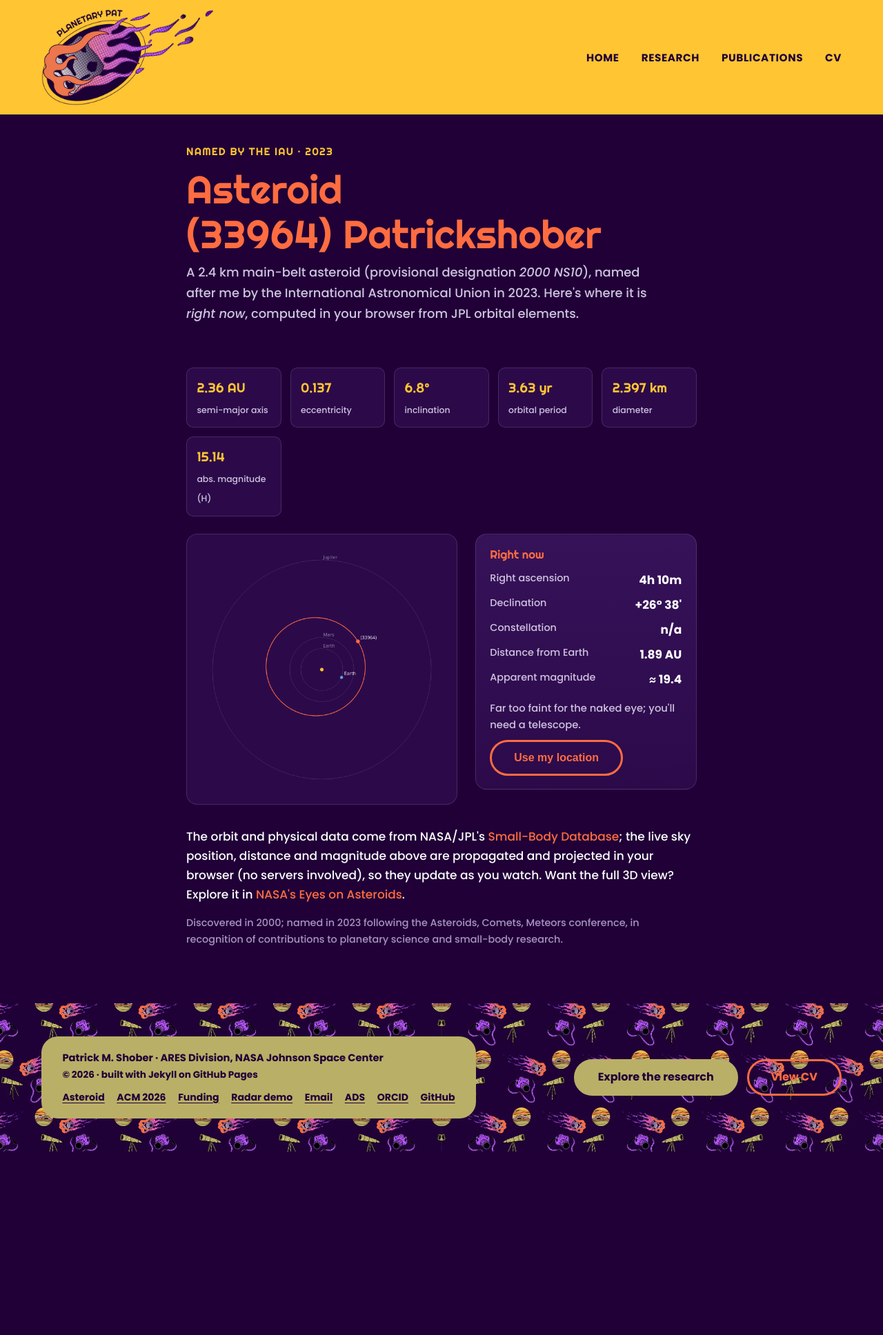
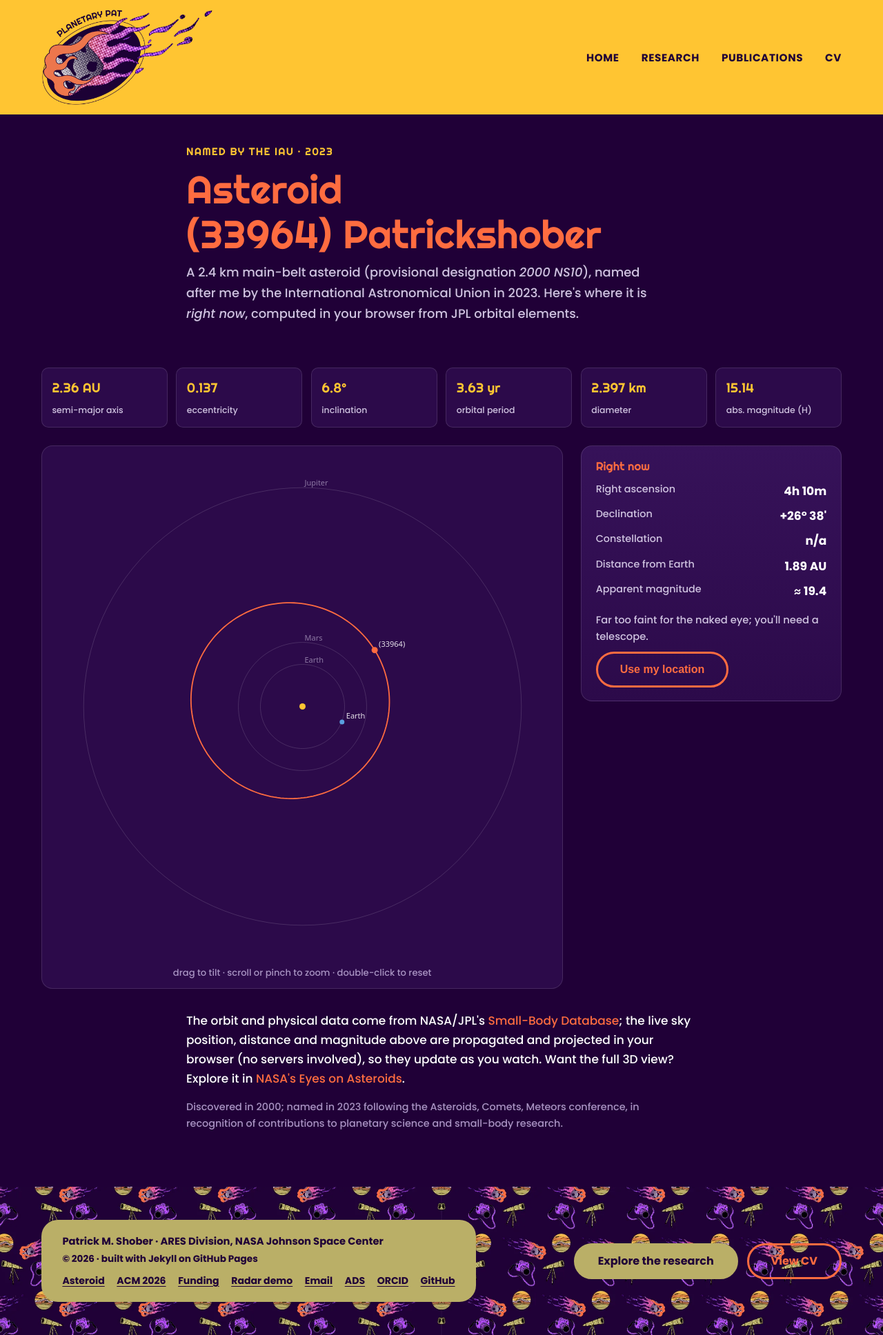
Before and after one commit to pshober/pshober.github.io, a Jekyll site: the page built from asteroid.md, in a window 1280 px wide. Shown: the whole page at 69% size. Built offline with Jekyll 4.4.1, drawn with Linux system fonts in a browser that asks for light colours; before the commit the page ends 1670 px from its top, so only the background shows below that; part of the change alters nothing that is shown.

Commit message:
Interactive 3D orbit diagram, floating "My asteroid" badge, readable logo
- asteroid.js: orbit diagram is now interactive — drag to tilt from
  top-down to edge-on (the 6.8° inclination becomes visible), scroll or
  pinch to zoom, double-click to reset; canvas sizes to its container and
  the diagram section breaks out of the narrow column (~2x larger).
  (JPL's embeddable viewers were unreachable/unverifiable, so the
  interactivity is built into our own client-side diagram.)
- Floating "My asteroid" badge on every page except /asteroid/ itself:
  a second halftone planet disc extracted from the mockup PDF + yellow
  pill label, bottom-right, hidden in print.
- Homepage-only hero-scale logo (215px) so "Planetary Pat" is readable;
  other pages keep 140px.

Co-Authored-By: Claude Fable 5 <noreply@anthropic.com>

```diff
--- a/_includes/header.html
+++ b/_includes/header.html
@@ -1,7 +1,7 @@
 {% assign url = page.url %}
 <header class="site-header">
   <nav class="nav container" aria-label="Primary">
-    <a class="nav__brand" href="{{ '/' | relative_url }}">
+    <a class="nav__brand{% if url == '/' %} nav__brand--home{% endif %}" href="{{ '/' | relative_url }}">
       <img src="{{ '/assets/img/brand/logo-purple.webp' | relative_url }}?v={{ site.time | date: '%s' }}"
            alt="Planetary Pat — Patrick M. Shober, home" width="250" height="140">
     </a>
--- a/_layouts/default.html
+++ b/_layouts/default.html
@@ -12,6 +12,14 @@
     {{ content }}
   </main>
 
+  {% unless page.url == '/asteroid/' %}
+  <a class="asteroid-fab" href="{{ '/asteroid/' | relative_url }}"
+     title="Where is asteroid (33964) Patrickshober right now?">
+    <img src="{{ '/assets/img/brand/icon-asteroid.webp' | relative_url }}" alt="" width="216" height="224">
+    <span>My asteroid</span>
+  </a>
+  {% endunless %}
+
   {% include footer.html %}
 
   <script src="{{ '/assets/js/starfield.js' | relative_url }}" defer></script>
--- a/_sass/_components.scss
+++ b/_sass/_components.scss
@@ -253,6 +253,37 @@
   font-size: 1.8rem; color: #fff; background: none; border: 0; cursor: pointer; line-height: 1;
 }
 
+// ── Floating "My asteroid" badge ─────────────────────────────────────────────
+.asteroid-fab {
+  position: fixed;
+  right: 1.1rem;
+  bottom: 1.1rem;
+  z-index: 60;
+  display: flex;
+  flex-direction: column;
+  align-items: center;
+  gap: 0.3rem;
+  filter: drop-shadow(0 6px 14px rgba(10, 0, 20, 0.55));
+  transition: transform 0.15s ease;
+}
+.asteroid-fab img { width: 64px; height: auto; }
+.asteroid-fab span {
+  background: var(--yellow);
+  color: var(--accent-ink);
+  font-weight: 700;
+  font-size: 0.7rem;
+  letter-spacing: 0.03em;
+  text-transform: uppercase;
+  padding: 0.22rem 0.65rem;
+  border-radius: 999px;
+  white-space: nowrap;
+}
+.asteroid-fab:hover { transform: translateY(-3px); text-decoration: none; }
+@media (max-width: $bp-md) {
+  .asteroid-fab { right: 0.7rem; bottom: 0.7rem; }
+  .asteroid-fab img { width: 46px; }
+}
+
 // ── Page header ──────────────────────────────────────────────────────────────
 .page-head { padding: 2.6rem 0 1.4rem; }
 .page-head h1 { margin-bottom: 0.5rem; }
@@ -332,8 +363,9 @@
 .fig--portrait { max-width: 430px; margin-left: auto; margin-right: auto; }
 
 // ── Asteroid page ────────────────────────────────────────────────────────────
-.ast-grid { display: grid; grid-template-columns: 1.1fr 0.9fr; gap: 1.6rem; align-items: start; }
+.ast-grid { display: grid; grid-template-columns: 1.5fr 0.75fr; gap: 1.6rem; align-items: start; margin-top: 1.6rem; }
 .ast-canvas-wrap { background: var(--surface); border: 1px solid var(--border); border-radius: var(--radius); padding: 0.6rem; }
+.ast-hint { color: var(--faint); font-size: 0.82rem; text-align: center; margin: 0.5rem 0 0.1rem; }
 #orbit { width: 100%; height: auto; display: block; }
 .ast-now { background: linear-gradient(180deg, var(--surface-2), var(--surface)); border: 1px solid var(--border); border-radius: var(--radius); padding: 1.2rem 1.3rem; }
 .ast-now h2 { font-size: 1.05rem; margin: 0 0 0.8rem; }
--- a/_sass/_layout.scss
+++ b/_sass/_layout.scss
@@ -35,6 +35,8 @@ main { display: block; }
 
 .nav__brand { display: inline-flex; align-items: center; }
 .nav__brand img { display: block; height: 140px; width: auto; }
+// Homepage: hero-scale logo — big enough to read the curved "Planetary Pat"
+.nav__brand--home img { height: 215px; }
 .nav__brand:hover { text-decoration: none; }
 
 .nav__links {
--- a/_sass/_responsive.scss
+++ b/_sass/_responsive.scss
@@ -12,6 +12,7 @@
 
   .nav { flex-wrap: wrap; min-height: 0; padding-top: 0.6rem; padding-bottom: 0.6rem; justify-content: center; row-gap: 0.2rem; }
   .nav__brand img { height: 84px; }
+  .nav__brand--home img { height: 120px; }
   .nav__links { gap: 1rem; justify-content: center; }
   .nav__links a { font-size: 0.8rem; }
 
@@ -35,7 +36,7 @@
 
 // ── Print (helps if anyone prints the CV / funding pages) ────────────────────
 @media print {
-  #starfield, .site-header, .site-footer, .cv-toolbar, .skip-link { display: none !important; }
+  #starfield, .site-header, .site-footer, .cv-toolbar, .skip-link, .asteroid-fab { display: none !important; }
   body { background: #fff; color: #000; }
   a { color: #000; text-decoration: underline; }
   .capsule__body { background: #fff; }
--- a/assets/js/asteroid.js
+++ b/assets/js/asteroid.js
@@ -1,6 +1,7 @@
 /* (33964) Patrickshober: compute the asteroid's current heliocentric position
    from baked JPL elements, derive its geocentric sky position + apparent
-   magnitude, and draw a top-down orbit diagram. All client-side; no API calls.
+   magnitude, and draw an interactive 3D orbit diagram (drag to tilt,
+   scroll/pinch to zoom). All client-side; no API calls.
    astronomy-engine (if loaded) is used only for the constellation name. */
 (function () {
   "use strict";
@@ -138,53 +139,132 @@
     });
   } else if (locBtn) { locBtn.style.display = "none"; }
 
-  // ── orbit diagram ───────────────────────────────────────────────────────────
-  function drawOrbit() {
+  // ── interactive orbit diagram (drag to tilt, scroll/pinch to zoom) ─────────
+  (function () {
     var cv = document.getElementById("orbit");
     if (!cv || !cv.getContext) return;
-    var dpr = Math.min(window.devicePixelRatio || 1, 2), S = 600;
-    cv.width = S * dpr; cv.height = S * dpr;
-    var ctx = cv.getContext("2d"); ctx.scale(dpr, dpr);
-    var cx = S / 2, cy = S / 2, maxAU = 5.6, k = (S / 2 - 24) / maxAU;
-    function px(x, y) { return [cx + x * k, cy - y * k]; }
+    var ctx = cv.getContext("2d");
+    var dpr = Math.min(window.devicePixelRatio || 1, 2);
+    var HOME = { az: 0, tilt: Math.PI / 2, zoom: 1 };
+    var view = { az: HOME.az, tilt: HOME.tilt, zoom: HOME.zoom };
 
-    ctx.clearRect(0, 0, S, S);
-    // reference planet orbits (circular approximation)
-    [["Earth", 1.0, "#3b6ea5"], ["Mars", 1.524, "#a5532f"], ["Jupiter", 5.203, "#7a6b45"]]
-      .forEach(function (p) {
-        ctx.beginPath(); ctx.arc(cx, cy, p[1] * k, 0, 2 * Math.PI);
-        ctx.strokeStyle = "rgba(255,255,255,0.14)"; ctx.lineWidth = 1; ctx.stroke();
+    // Precompute the asteroid's orbit path in 3D ecliptic coordinates (AU).
+    var path = [];
+    (function () {
+      var a = el.a_au, e = el.e;
+      var w = el.w_deg * D2R, om = el.om_deg * D2R, inc = el.i_deg * D2R;
+      for (var nu = 0; nu <= 360; nu += 2) {
+        var rr = a * (1 - e * e) / (1 + e * Math.cos(nu * D2R));
+        var u = w + nu * D2R;
+        path.push({
+          x: rr * (Math.cos(om) * Math.cos(u) - Math.sin(om) * Math.sin(u) * Math.cos(inc)),
+          y: rr * (Math.sin(om) * Math.cos(u) + Math.cos(om) * Math.sin(u) * Math.cos(inc)),
+          z: rr * Math.sin(u) * Math.sin(inc)
+        });
+      }
+    })();
+
+    var S = 600, cx = 300, cy = 300, k = 1;
+    // Orthographic projection: yaw around the ecliptic pole, then tilt.
+    // tilt = π/2 → classic top-down; tilt → 0 → edge-on (inclination visible).
+    function project(p) {
+      var ca = Math.cos(view.az), sa = Math.sin(view.az);
+      var x1 = p.x * ca - p.y * sa, y1 = p.x * sa + p.y * ca;
+      var sy = y1 * Math.sin(view.tilt) + p.z * Math.cos(view.tilt);
+      return [cx + x1 * k, cy - sy * k];
+    }
+    function circle3(aAU, label) {
+      ctx.beginPath();
+      for (var t = 0; t <= 360; t += 3) {
+        var pt = project({ x: aAU * Math.cos(t * D2R), y: aAU * Math.sin(t * D2R), z: 0 });
+        if (t === 0) ctx.moveTo(pt[0], pt[1]); else ctx.lineTo(pt[0], pt[1]);
+      }
+      ctx.closePath();
+      ctx.strokeStyle = "rgba(255,255,255,0.14)"; ctx.lineWidth = 1; ctx.stroke();
+      if (label) {
+        var lp = project({ x: 0, y: aAU, z: 0 });
         ctx.fillStyle = "rgba(207,195,224,0.6)"; ctx.font = "11px system-ui";
-        ctx.fillText(p[0], cx + 3, cy - p[1] * k - 3);
+        ctx.fillText(label, lp[0] + 3, lp[1] - 3);
+      }
+    }
+    function dot(p, r, color, label) {
+      ctx.beginPath(); ctx.arc(p[0], p[1], r, 0, 2 * Math.PI); ctx.fillStyle = color; ctx.fill();
+      if (label) {
+        ctx.fillStyle = "rgba(255,255,255,0.88)"; ctx.font = "11px system-ui";
+        ctx.fillText(label, p[0] + 6, p[1] - 5);
+      }
+    }
+    function drawOrbit() {
+      S = cv.clientWidth || 600; cx = S / 2; cy = S / 2;
+      cv.width = Math.round(S * dpr); cv.height = Math.round(S * dpr);
+      ctx.setTransform(dpr, 0, 0, dpr, 0, 0);
+      k = ((S / 2 - 26) / 5.6) * view.zoom;
+      ctx.clearRect(0, 0, S, S);
+      [["Earth", 1.0], ["Mars", 1.524], ["Jupiter", 5.203]].forEach(function (p) {
+        circle3(p[1], p[0]);
       });
-    // asteroid orbit (projected to ecliptic x-y)
-    ctx.beginPath();
-    for (var nu = 0; nu <= 360; nu += 2) {
-      var a = el.a_au, e = el.e, rr = a * (1 - e * e) / (1 + e * Math.cos(nu * D2R));
-      var u = (el.w_deg + nu) * D2R, om = el.om_deg * D2R, inc = el.i_deg * D2R;
-      var x = rr * (Math.cos(om) * Math.cos(u) - Math.sin(om) * Math.sin(u) * Math.cos(inc));
-      var y = rr * (Math.sin(om) * Math.cos(u) + Math.cos(om) * Math.sin(u) * Math.cos(inc));
-      var pt = px(x, y); nu === 0 ? ctx.moveTo(pt[0], pt[1]) : ctx.lineTo(pt[0], pt[1]);
+      ctx.beginPath();
+      for (var i = 0; i < path.length; i++) {
+        var pt = project(path[i]);
+        if (i === 0) ctx.moveTo(pt[0], pt[1]); else ctx.lineTo(pt[0], pt[1]);
+      }
+      ctx.closePath(); ctx.strokeStyle = "#ff6c40"; ctx.lineWidth = 1.8; ctx.stroke();
+      var jd = nowJD();
+      dot(project({ x: 0, y: 0, z: 0 }), 4.5, "#ffc532");
+      dot(project(earthEcliptic(jd)), 3.5, "#5aa0e0", "Earth");
+      dot(project(astEcliptic(jd)), 4.5, "#ff6c40", "(33964)");
     }
-    ctx.closePath(); ctx.strokeStyle = "#ff6c40"; ctx.lineWidth = 1.6; ctx.stroke();
 
-    // Sun
-    var jd = nowJD();
-    ctx.beginPath(); ctx.arc(cx, cy, 4, 0, 2 * Math.PI); ctx.fillStyle = "#ffc532"; ctx.fill();
-    // current Earth
-    var ea = earthEcliptic(jd), ep = px(ea.x, ea.y);
-    dot(ctx, ep, 3.5, "#5aa0e0", "Earth");
-    // current asteroid
-    var as = astEcliptic(jd), ap = px(as.x, as.y);
-    dot(ctx, ap, 4.5, "#ff6c40", "(33964)");
-  }
-  function dot(ctx, p, r, color, label) {
-    ctx.beginPath(); ctx.arc(p[0], p[1], r, 0, 2 * Math.PI); ctx.fillStyle = color; ctx.fill();
-    ctx.fillStyle = "rgba(255,255,255,0.88)"; ctx.font = "11px system-ui";
-    ctx.fillText(label, p[0] + 6, p[1] - 5);
-  }
+    // Interactions. touch-action none so pointer events own the gestures.
+    cv.style.touchAction = "none";
+    cv.style.cursor = "grab";
+    var pointers = {}, lastPinch = null;
+    cv.addEventListener("pointerdown", function (e) {
+      pointers[e.pointerId] = [e.clientX, e.clientY];
+      cv.setPointerCapture(e.pointerId);
+      cv.style.cursor = "grabbing";
+    });
+    cv.addEventListener("pointermove", function (e) {
+      if (!pointers[e.pointerId]) return;
+      var ids = Object.keys(pointers);
+      if (ids.length === 2) {           // pinch zoom
+        pointers[e.pointerId] = [e.clientX, e.clientY];
+        var a = pointers[ids[0]], b = pointers[ids[1]];
+        var dist = Math.hypot(a[0] - b[0], a[1] - b[1]);
+        if (lastPinch) {
+          view.zoom = Math.max(0.5, Math.min(5, view.zoom * dist / lastPinch));
+          drawOrbit();
+        }
+        lastPinch = dist;
+        return;
+      }
+      var prev = pointers[e.pointerId];
+      pointers[e.pointerId] = [e.clientX, e.clientY];
+      view.az += (e.clientX - prev[0]) * 0.008;
+      view.tilt = Math.max(0.12, Math.min(Math.PI / 2, view.tilt + (e.clientY - prev[1]) * 0.008));
+      drawOrbit();
+    });
+    function endPointer(e) { delete pointers[e.pointerId]; lastPinch = null; cv.style.cursor = "grab"; }
+    cv.addEventListener("pointerup", endPointer);
+    cv.addEventListener("pointercancel", endPointer);
+    cv.addEventListener("wheel", function (e) {
+      e.preventDefault();
+      view.zoom = Math.max(0.5, Math.min(5, view.zoom * (e.deltaY < 0 ? 1.12 : 0.89)));
+      drawOrbit();
+    }, { passive: false });
+    cv.addEventListener("dblclick", function () {
+      view.az = HOME.az; view.tilt = HOME.tilt; view.zoom = HOME.zoom;
+      drawOrbit();
+    });
+    var rt = null;
+    window.addEventListener("resize", function () {
+      clearTimeout(rt); rt = setTimeout(drawOrbit, 150);
+    });
+
+    drawOrbit();
+    setInterval(drawOrbit, 60000);      // keep current positions moving
+  })();
 
   update();
-  drawOrbit();
   setInterval(update, 60000); // refresh the live panel each minute
 })();
--- a/asteroid.md
+++ b/asteroid.md
@@ -13,7 +13,9 @@ description: "Where is asteroid (33964) Patrickshober right now? A live orbit di
       Astronomical Union in 2023. Here's where it is <em>right now</em>, computed in
       your browser from JPL orbital elements.</p>
   </header>
+</div>
 
+<div class="container">
   <div class="ast-facts">
     <div class="ast-fact"><span class="v">{{ site.data.asteroid.elements.a_au | round: 2 }}&nbsp;AU</span><span class="k">semi-major axis</span></div>
     <div class="ast-fact"><span class="v">{{ site.data.asteroid.elements.e | round: 3 }}</span><span class="k">eccentricity</span></div>
@@ -26,7 +28,8 @@ description: "Where is asteroid (33964) Patrickshober right now? A live orbit di
   <div class="ast-grid">
     <div class="ast-canvas-wrap">
       <canvas id="orbit" width="600" height="600" role="img"
-        aria-label="Top-down diagram of the orbit of asteroid 33964 Patrickshober relative to Earth, Mars and Jupiter"></canvas>
+        aria-label="Interactive 3D diagram of the orbit of asteroid 33964 Patrickshober relative to Earth, Mars and Jupiter"></canvas>
+      <p class="ast-hint">drag to tilt · scroll or pinch to zoom · double-click to reset</p>
     </div>
     <div class="ast-now">
       <h2>Right now</h2>
@@ -43,7 +46,9 @@ description: "Where is asteroid (33964) Patrickshober right now? A live orbit di
       <button id="ast-locate" class="btn btn--ghost" type="button">Use my location</button>
     </div>
   </div>
+</div>
 
+<div class="container container--narrow">
   <div class="prose" style="margin-top:2rem">
     <p>The orbit and physical data come from NASA/JPL's
       <a href="https://ssd.jpl.nasa.gov/tools/sbdb_lookup.html#/?sstr=33964">Small-Body
```
Also changed, not shown: assets/img/brand/icon-asteroid.webp (added), assets/img/brand/logo-purple.webp.
